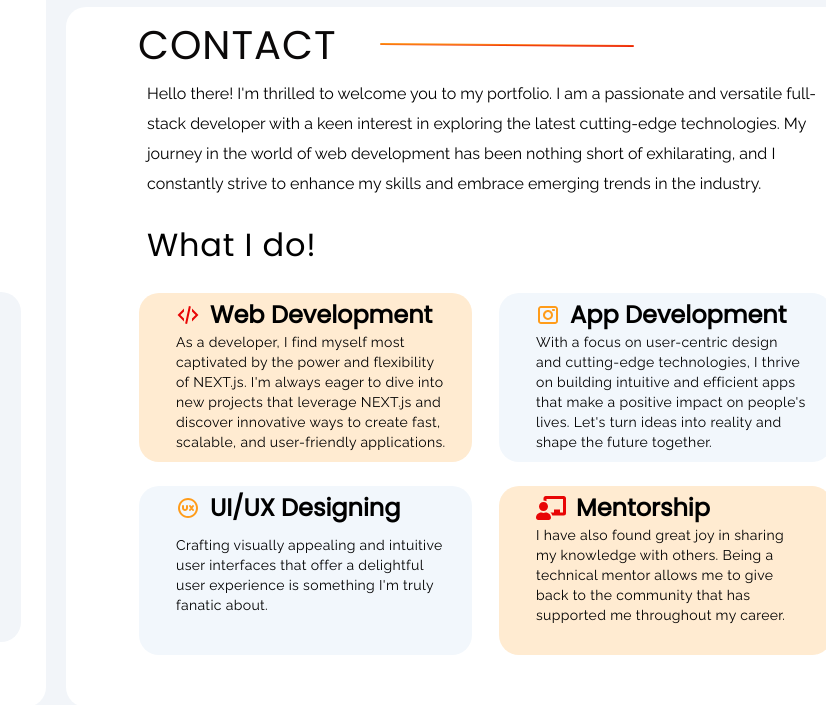
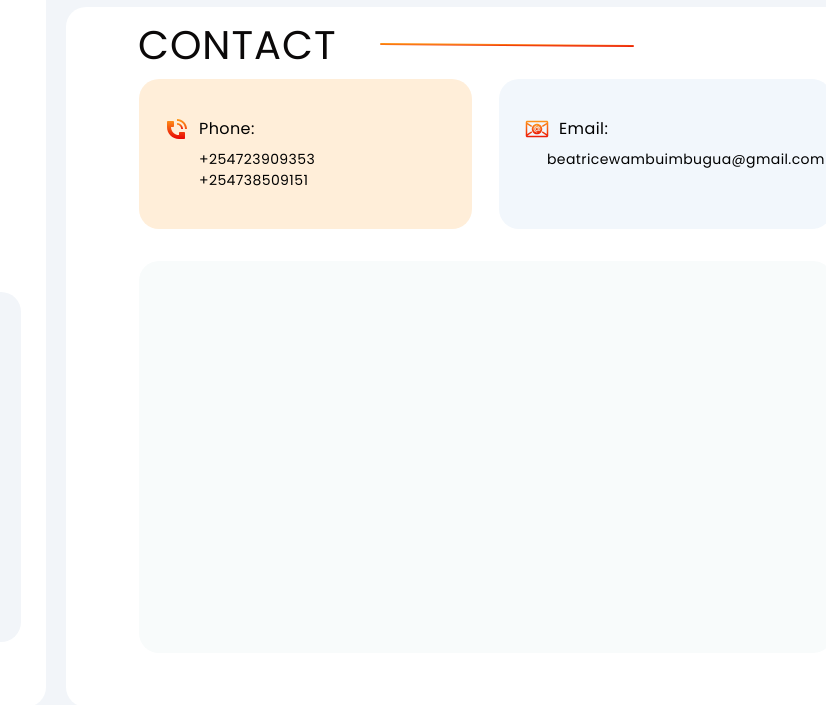
Before and after one commit to agungauliads/Landing-Page-Portofolio, a website: page src/contact.html in a window 1280 px wide. Shown: the part 267-972 px from the top of the page, 454-1280 px from the left. Drawn offline with Linux system fonts and the light colour scheme.

Commit message:
Phone & email done

```diff
--- a/src/contact.html
+++ b/src/contact.html
@@ -163,7 +163,7 @@
             </nav>
             <!--Contact Card-->
             <div
-                class="shrink-0 items-center ml-[20px] mt-[10px] mr-[100px] mb-[50px] w-[820px] h-[700px] rounded-[20px] bg-white shadow-[0_0_0_0_rgb(0,0,0,0.25)]">
+                class="flex-row shrink-0 items-center ml-[20px] mt-[10px] mr-[100px] mb-[50px] w-[820px] h-[700px] rounded-[20px] bg-white shadow-[0_0_0_0_rgb(0,0,0,0.25)]">
                 <!--Contact-->
                 <div class="inline-flex items-center justify-center ml-[72px] mt-[18px] mr-[252px] gap-[32px]">
                     <h1 class="w-[212px] font-Poppins text-[40px] tracking-[1px] leading-10 font-medium text-title">
@@ -171,87 +171,31 @@
                     </h1>
                     <img src="../public/asset/Line 5.svg" alt="line5" />
                 </div>
-                <div class="inline-flex justify-center items-center px-2.5 ml-[71px] mt-[14px] mr-[55px] mb-[16px]">
-                    <p class="font-Raleway text-[16px] font-medium leading-[30px] text-black">
-                        Hello there! I'm thrilled to welcome you to my portfolio. I am a
-                        passionate and versatile full-stack developer with a keen interest
-                        in exploring the latest cutting-edge technologies. My journey in
-                        the world of web development has been nothing short of
-                        exhilarating, and I constantly strive to enhance my skills and
-                        embrace emerging trends in the industry.
-                    </p>
-                </div>
-                <!--What I Do!-->
-                <div class="ml-[71px] mt[16px] p-2.5 inline-flex justify-center items-center">
-                    <h1 class="font-Poppins text-[32px] font-medium leading-10 tracking-[0.8px] text-black">
-                        What I do!
-                    </h1>
-                </div>
-                <div class="flex items-center ml-[73px] mt-[18px]">
-                    <!--Web Development-->
-                    <div class="w-[333px] h-[169px] rounded-[20px] bg-[#FFEBD1] py-2.5">
-                        <div class="flex items-center ml-[37px] gap-[10px]">
-                            <img src="../public/asset/code icon.svg" alt="code" />
-                            <h1 class="text-black font-Poppins text-[24px] font-semibold leading-5">
-                                Web Development
-                            </h1>
+                <!--Phone & Email-->
+                <div class="flex justify-between items-center ml-[73px] mt-[14px] mr-[55px]">
+                    <div class="shrink-0 w-[333px] h-[150px] rounded-[20px] bg-[#FFEED9]">
+                        <div class="flex ml-[26px] mt-[30px]">
+                            <img src="../public/asset/Phone Contact.svg" alt="Phone Contact">
+                            <h3 class="ml-[10px] font-Poppins text-[16px] font-medium leading-10 tracking-[0.4px]">Phone:</h3>
                         </div>
-                        <p
-                            class="mt-[5px] ml-[37px] mr-[25px] mb-[13px] text-black font-Raleway text-[14px] font-normal leading-5 tracking-[0.35px]">
-                            As a developer, I find myself most captivated by the power and
-                            flexibility of NEXT.js. I'm always eager to dive into new
-                            projects that leverage NEXT.js and discover innovative ways to
-                            create fast, scalable, and user-friendly applications.
-                        </p>
+                        <div class="flex-row ml-[60px] ">
+                            <h3 class="font-Poppins text-[14px] font-medium tracking-[0.4px]">+254723909353</h3>
+                            <h3 class="font-Poppins text-[14px] font-medium tracking-[0.4px]">+254738509151</h3>
+                        </div>
                     </div>
-                    <!--App Development-->
-                    <div class="ml-[27px] mr-[54px] w-[333px] h-[169px] rounded-[20px] bg-[#F2F7FC] py-2.5">
-                        <div class="flex items-center ml-[37px] gap-[10px]">
-                            <img src="../public/asset/App.svg" alt="app" />
-                            <h1 class="text-black font-Poppins text-[24px] font-semibold leading-5">
-                                App Development
-                            </h1>
+                    <div class="ml-[27px] shrink-0 w-[333px] h-[150px] rounded-[20px] bg-[#F2F7FC]">
+                        <div class="flex ml-[26px] mt-[30px]">
+                            <img src="../public/asset/Email Contact.svg" alt="Email Contact">
+                            <h3 class="ml-[10px] font-Poppins text-[16px] font-medium leading-10 tracking-[0.4px]">Email:</h3>
                         </div>
-                        <p
-                            class="mt-[5px] ml-[37px] mr-[25px] mb-[13px] text-black font-Raleway text-[14px] font-normal leading-5 tracking-[0.35px]">
-                            With a focus on user-centric design and cutting-edge
-                            technologies, I thrive on building intuitive and efficient apps
-                            that make a positive impact on people's lives. Let's turn ideas
-                            into reality and shape the future together.
-                        </p>
+                        <div class="flex-row ml-[48px] ">
+                            <h3 class="font-Poppins text-[14px] font-medium tracking-[0.4px]">beatricewambuimbugua@gmail.com</h3>
+                        </div>
                     </div>
                 </div>
-                <div class="flex items-center ml-[73px] mt-[24px] mb-[32px]">
-                    <!--UI/UX Designing-->
-                    <div class="w-[333px] h-[169px] rounded-[20px] bg-[#F2F7FC] py-2.5">
-                        <div class="flex items-center ml-[37px] gap-[10px]">
-                            <img src="../public/asset/ux icon.svg" alt="ui" />
-                            <h1 class="text-black font-Poppins text-[24px] font-semibold leading-5">
-                                UI/UX Designing
-                            </h1>
-                        </div>
-                        <p
-                            class="mt-[15px] ml-[37px] mr-[25px] mb-[13px] text-black font-Raleway text-[14px] font-normal leading-5 tracking-[0.35px]">
-                            Crafting visually appealing and intuitive user interfaces that
-                            offer a delightful user experience is something I'm truly
-                            fanatic about.
-                        </p>
-                    </div>
-                    <!--Mentorship-->
-                    <div class="ml-[27px] mr-[54px] w-[333px] h-[169px] rounded-[20px] bg-[#FFEBD1] py-2.5">
-                        <div class="ml-[37px] flex items-center gap-[10px]">
-                            <img src="../public/asset/Mentor icon.svg" alt="Mentor" />
-                            <h1 class="text-black font-Poppins text-[24px] font-semibold leading-5">
-                                Mentorship
-                            </h1>
-                        </div>
-                        <p
-                            class="mt-[5px] ml-[37px] mr-[25px] mb-[13px] text-black font-Raleway text-[14px] font-normal leading-5 tracking-[0.35px]">
-                            I have also found great joy in sharing my knowledge with others.
-                            Being a technical mentor allows me to give back to the community
-                            that has supported me throughout my career.
-                        </p>
-                    </div>
+                <!--Contact Form-->
+                <div class="ml-[73px] mt-[32px] shrink-0 w-[694px] h-[392px] rounded-[20px] bg-[#F8FBFB]">
+                    <div></div>
                 </div>
             </div>
         </div>
```
Also changed, not shown: dist/output.css, public/asset/Email Contact.svg (added), public/asset/Phone Contact.svg (added).
